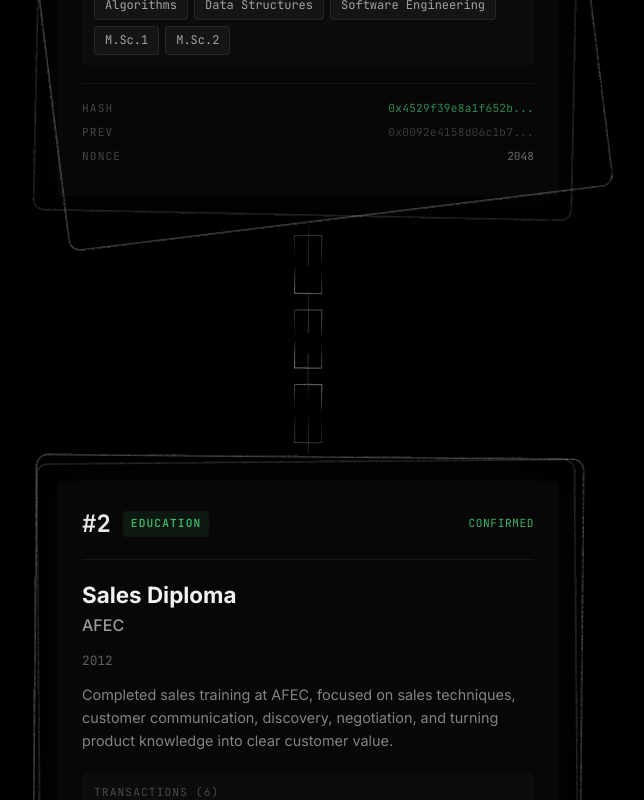
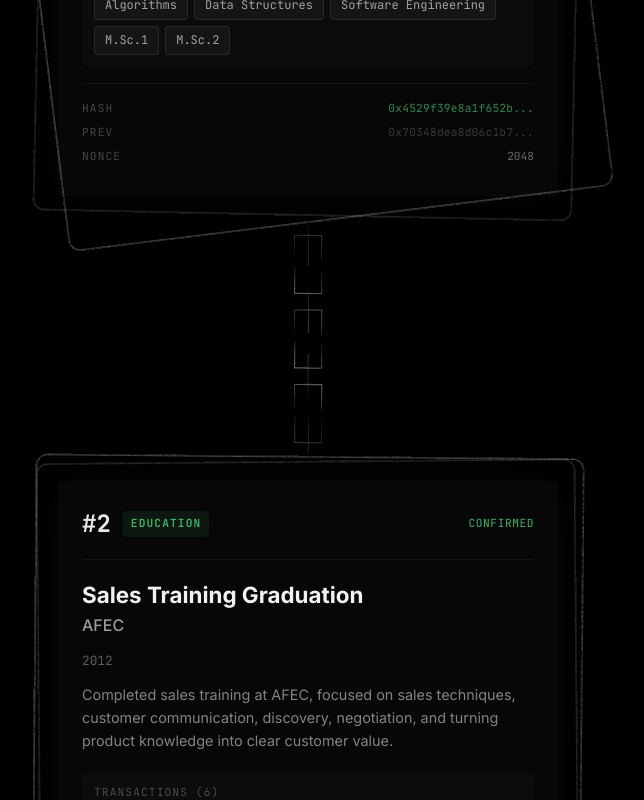
Before and after one commit to swdiscordia/cv-2026, a React (Vite) app: page / in a window 1280 px wide. Shown: the part 7680-8480 px from the top of the page, without its empty margins (332-976 px from the left). Built offline with nearby package versions, Linux system fonts and the light colour scheme.

Commit message:
Rename AFEC block to sales graduation

```diff
--- a/src/data/chain.ts
+++ b/src/data/chain.ts
@@ -62,13 +62,13 @@ export const BLOCKS: Block[] = [
     id: 'block-2',
     index: 2,
     timestamp: { start: '2012', end: '2012' },
-    title: 'Sales Diploma',
+    title: 'Sales Training Graduation',
     company: 'AFEC',
     location: 'France',
     type: 'education',
     description: 'Completed sales training at AFEC, focused on sales techniques, customer communication, discovery, negotiation, and turning product knowledge into clear customer value.',
     transactions: createTransactions(['Sales Techniques', 'Negotiation', 'Customer Discovery', 'Communication', 'Product Pitch', 'Retail Sales']),
-    hash: generateHash('afec-sales-diploma-2012'),
+    hash: generateHash('afec-sales-training-graduation-2012'),
     previousHash: generateHash('intel-sales-communication-2011'),
     nonce: 1337,
     confirmed: true,
@@ -84,7 +84,7 @@ export const BLOCKS: Block[] = [
     description: 'Parallel chain merge. Theory meets practice. Algorithms, data structures, software engineering.',
     transactions: createTransactions(['Algorithms', 'Data Structures', 'Software Engineering', 'M.Sc.1', 'M.Sc.2']),
     hash: generateHash('supinfo-2017-2019'),
-    previousHash: generateHash('afec-sales-diploma-2012'),
+    previousHash: generateHash('afec-sales-training-graduation-2012'),
     nonce: 2048,
     confirmed: true,
   },
--- a/src/data/journey.ts
+++ b/src/data/journey.ts
@@ -20,7 +20,7 @@ export const JOURNEY_MILESTONES: JourneyMilestone[] = [
   },
   {
     id: 'education-afec',
-    title: 'Sales Diploma',
+    title: 'Sales Training Graduation',
     location: 'AFEC, France',
     coordinates: { lat: 48.8566, lng: 2.3522 },
     startDate: '2012',
```
Also changed, not shown: 1 other file (tests, documents, lock files or other folders).
